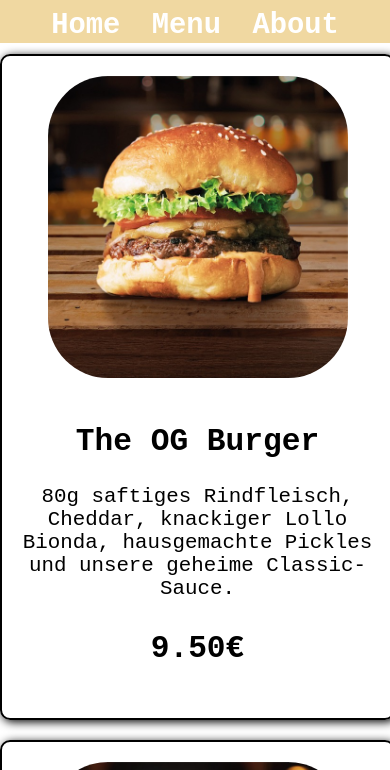
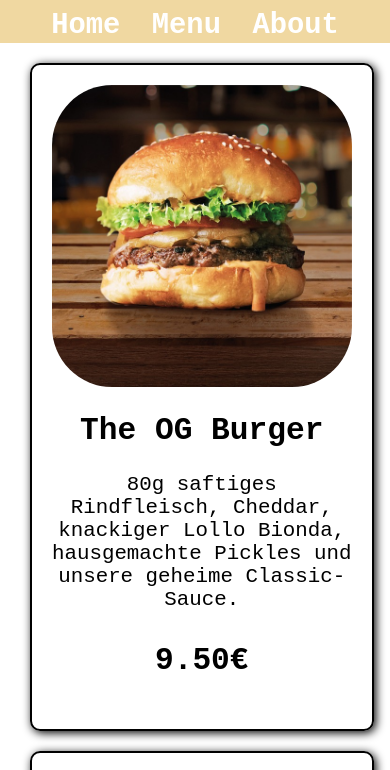
Before and after one commit to simon-wdev/restaurant, a website built with webpack: page src/template.html in a window 390 px wide. Both pictures are taken after a click on the button "Menu". Shown: the top 770 px of the page. Built offline with nearby package versions, Linux system fonts and the light colour scheme; a web font is replaced by a local one.

Commit message:
Fixed dish cards not centered

```diff
--- a/src/styles.css
+++ b/src/styles.css
@@ -104,13 +104,16 @@ button:hover{
 
 .menu-wrapper{
     display:flex;
+    width: 95%;
+    margin: 0 auto;
     flex-wrap: wrap;
     flex: 1;
+    gap: 20px;
     min-width: 0;
     flex-direction: column;
     align-items: center;
-    gap: 20px;
-    margin: 3% 0 3% 0;
+    padding: 20px;
+    box-sizing: border-box;
 }
 
 .menu-wrapper img{
@@ -126,7 +129,6 @@ button:hover{
 
 .dish-card{
     display: flex;
-    gap: 20px;
     border: black solid 2px;
     width: 90%;
     max-width: 600px;
@@ -198,6 +200,10 @@ button:hover{
         margin-bottom: 20px;
     }
 
+    .menu-wrapper{
+        align-items: center;
+    }
+
     .dish-card {
         flex-direction: column;
         align-items: center;
```
